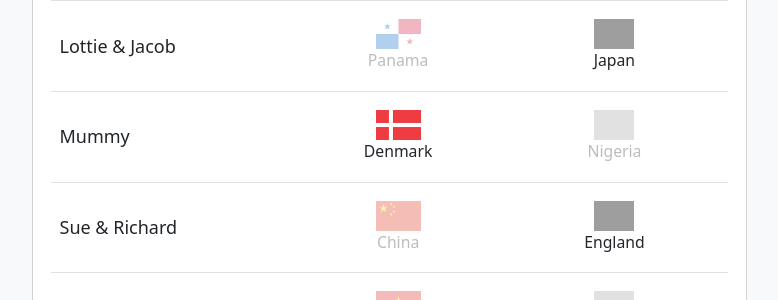
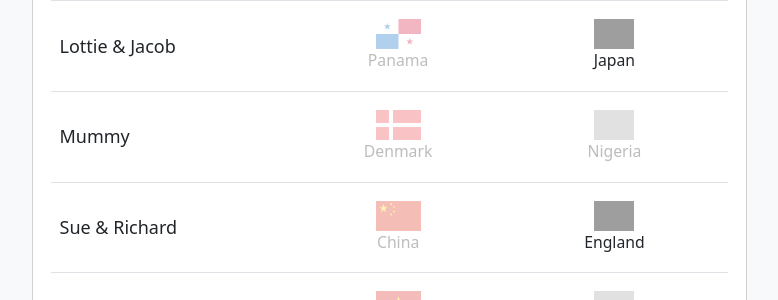
Before and after one commit to jimmyrule/rowells, a Jekyll site: the page built from index.html, in a window 1280 px wide. Shown: the part 2138-2438 px from the top of the page, without its empty margins (251-1029 px from the left). Built offline with Jekyll 4.4.1, drawn with Linux system fonts in a browser that asks for light colours; nearby versions of some CDN libraries; grey boxes are pictures that could not be loaded.

Commit message:
Updated eliminated teams

```diff
--- a/index.html
+++ b/index.html
@@ -276,7 +276,7 @@ title: rowells.co.uk
 						<tr>
 				      <td class="align-middle">Mummy</td>
 				      <td>
-								<div class="d-flex align-items-center flex-column text-center py-2">
+								<div class="d-flex align-items-center flex-column text-center py-2 eliminated">
 									<img src="/assets/images/DEN.png" alt="Denmark flag" height="30">
 									<small>Denmark</small>
 								</div>
```
